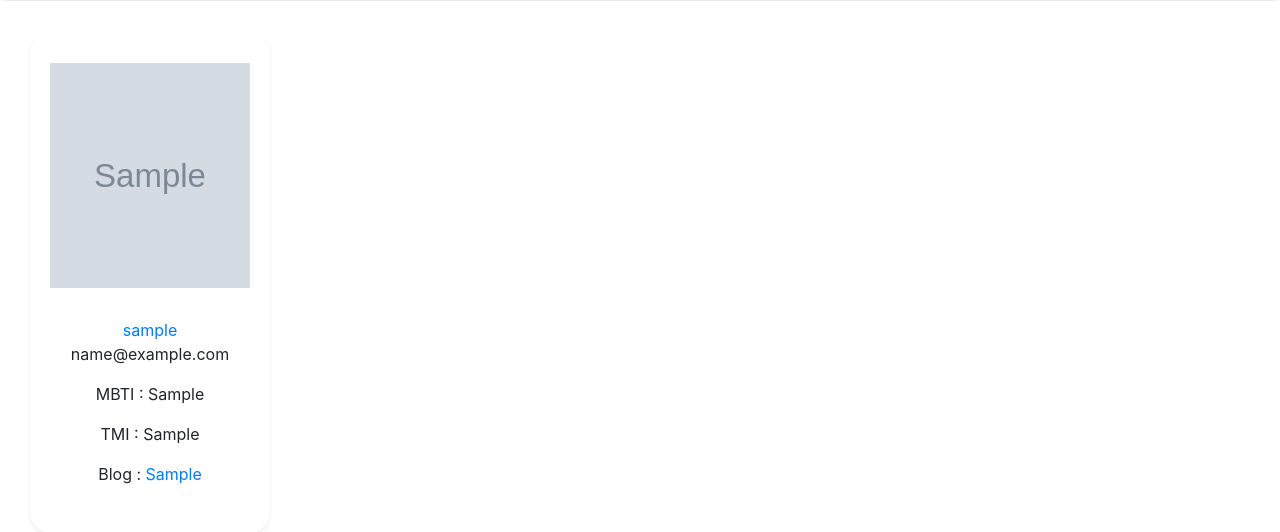
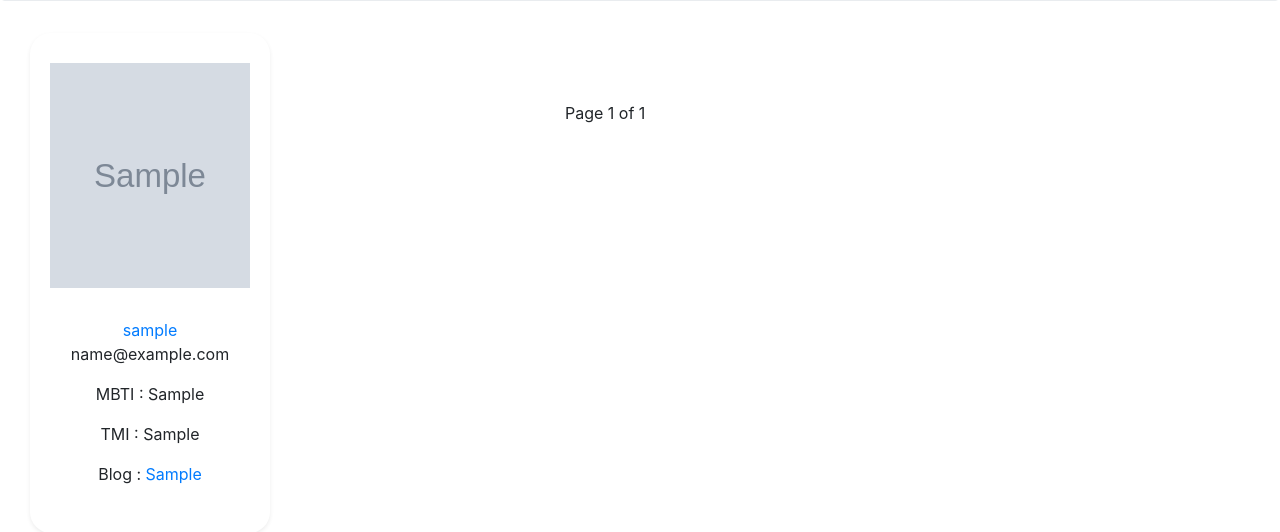
Before and after one commit to gihohoho/7team_project, a Django app: page /bucket/mypage/ in a window 1280 px wide. Shown: the part 253-785 px from the top of the page. Run offline with Django 4.2, Linux system fonts and the light colour scheme; a user stored in the database is signed in; tables that the repository leaves empty hold one stand-in row (values such as "Sample post"); grey boxes marked "Sample" are stand-in pictures; some libraries are stand-ins or nearby versions.

Commit message:
✨ 📝 페이지 글 제한, 페이지 넘기기 기능 추가

```diff
--- a/bucket/templates/bucket/mypage.html
+++ b/bucket/templates/bucket/mypage.html
@@ -59,7 +59,7 @@
         <div class="album py-5 bg-light">
             <div class="container">
                 <div class="row">
-                    {% for bucket in buckets_list %}
+                    {% for bucket in page.object_list %}
                         <div class="col-md-4">
                             <div class="card mb-4 box-shadow">
                                 <img class="card-img-top"
@@ -114,4 +114,13 @@
         </div>
     </div>
 </div>
+<div class="page">
+    {% if page.has_previous %}
+        <a href="?page={{page.previous_page_number}}">Prev</a>
+    {%endif%}
+    Page {{page.number}} of {{page.paginator.num_pages}}
+    {% if page.has_next %}
+    <a href="?page={{page.next_page_number}}">Next</a>
+    {% endif %}
+</div>
 {% endblock %}
--- a/bucket/views.py
+++ b/bucket/views.py
@@ -6,15 +6,22 @@ from bucket.models import Bucket, Comment
 from users.models import User
 from django.db import models  # updated_at 설정을 위한 models import
 from django.contrib import messages
+from django.core.paginator import Paginator
 
 # 메인페이지
 def bucket(request):
     if request.method == "GET":
         buckets = Bucket.objects.all()
         users = User.objects.all()
+
+        page = request.GET.get("page", 1)
+        paginator = Paginator(buckets, 6)
+        bucket = paginator.get_page(page)
+
         context = {
             "buckets": buckets,
             "users": users,
+            "page": bucket,
         }
         return render(request, "bucket/bucket.html", context)
 
@@ -26,11 +33,18 @@ def mypage(request):
     if request.method == "GET":
         buckets = Bucket.objects.all()
         buckets_list = buckets.filter(user_id=request.user.id)
+
+        page = request.GET.get("page", 1)
+        paginator = Paginator(buckets_list, 6)
+        bucket = paginator.get_page(page)
+
         bookmarks = request.user.bookmark_buckets.all()
+
         context = {
             "buckets": buckets,
             "buckets_list": buckets_list,
             "bookmarks": bookmarks,
+            "page": bucket,
         }
         return render(request, "bucket/mypage.html", context)
 
@@ -41,7 +55,6 @@ def userbucket(request, user_id):
     if request.method == "GET":
         user = get_object_or_404(User, id=user_id)
         buckets_list = Bucket.objects.filter(user=user)
-
         context = {
             'user': user,
             "buckets_list": buckets_list,
--- a/teamproject/templates/base.html
+++ b/teamproject/templates/base.html
@@ -34,6 +34,10 @@
     }
 
 
+    .page{
+      width : 150px;
+      margin : 100px auto 10px auto;
+    }
 
 
 
```
Also changed, not shown: bucket/templates/bucket/bucket.html (+13 -3 lines). Lines whose indentation alone changed are shown as unchanged.
